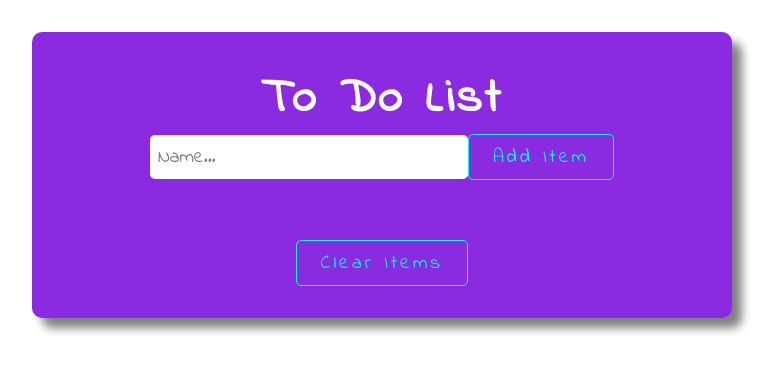
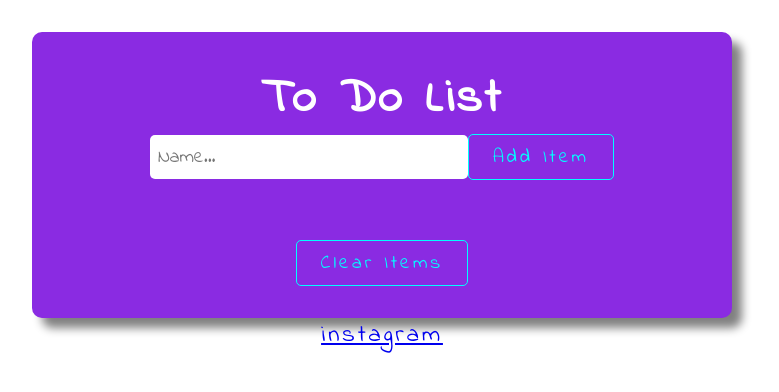
Before and after one commit to Madinakhan/Todo-list, a plain HTML site: page index.html in a window 1280 px wide. Shown: the whole page, without its empty margins (258-1037 px from the left). Drawn offline with Linux system fonts and the light colour scheme; a web font is replaced by a local one.

Commit message:
New commit

```diff
--- a/index.html
+++ b/index.html
@@ -27,6 +27,7 @@
         </div>
         <button id="clear-btn">Clear Items</button>
     </div>
+    <a href="https://instagram.com/ya_medinee">instagram</a>
 </body>
 <script src="main.js"></script>
 </html>
```
